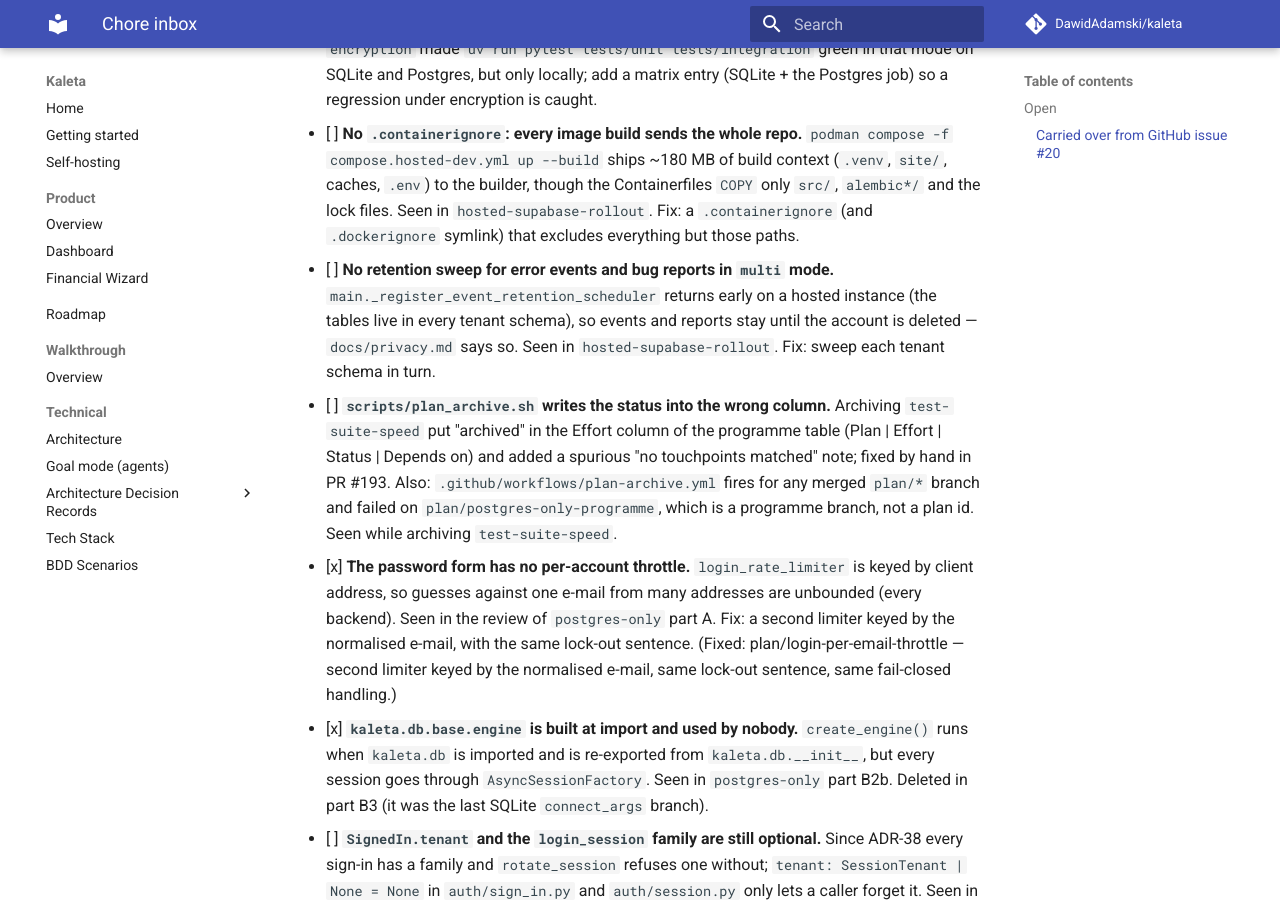
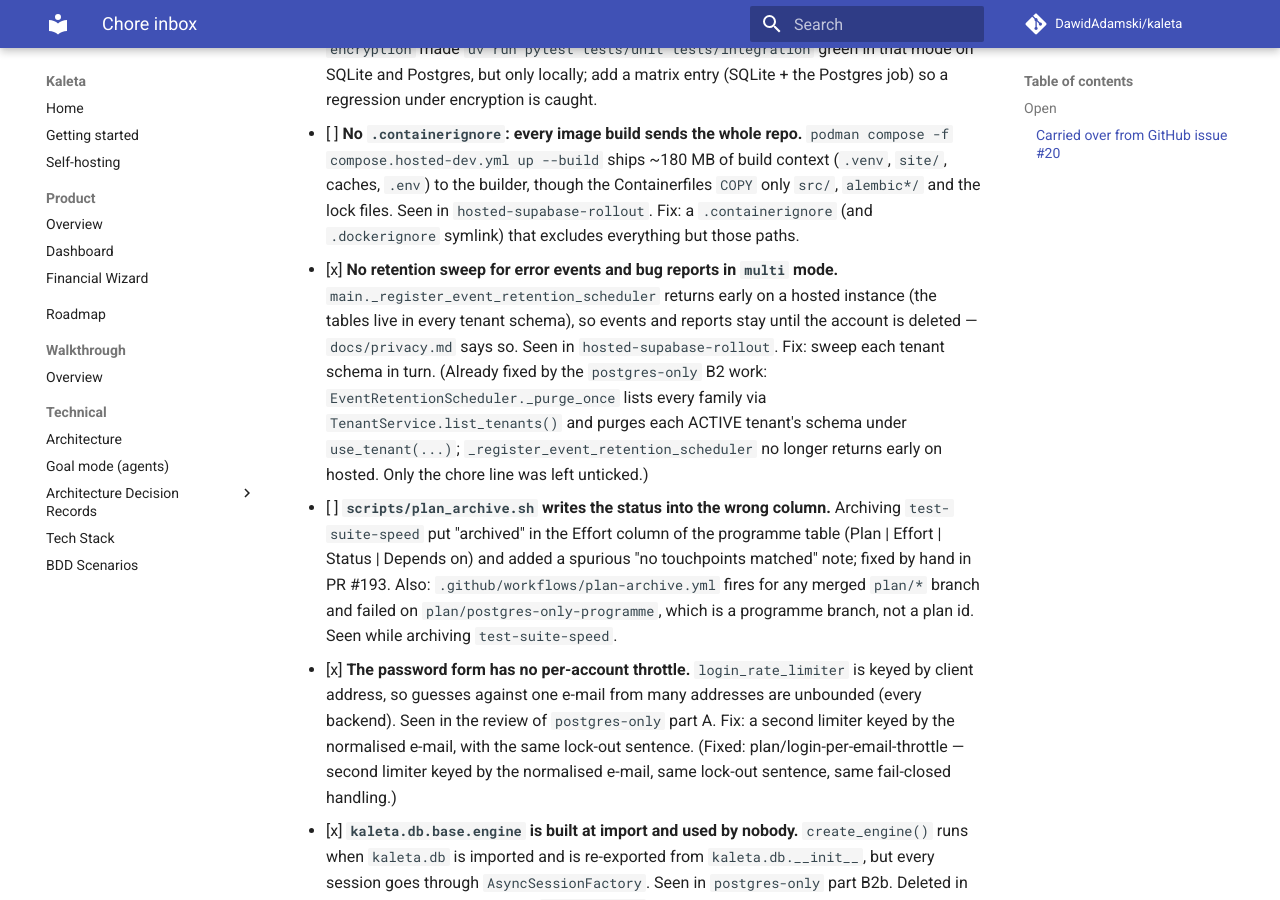
Before and after one commit to DawidAdamski/kaleta, an MkDocs documentation site: the page built from docs/plans/chores.md, in a window 1280 px wide and 900 px high, scrolled down 9981 px. Built offline with MkDocs 1.6.1 and Material for MkDocs 9.7.7, drawn with Linux system fonts in a browser that asks for light colours; comment, search, counter and statistics services are not loaded.

Commit message:
docs(chores): tick the multi-mode retention-sweep item (already fixed)
EventRetentionScheduler._purge_once already lists every family via
TenantService.list_tenants() and purges each ACTIVE tenant schema under
use_tenant(...); the scheduler registration no longer returns early on
hosted. The fix landed with the postgres-only B2 work; only the chore
line was left unticked. Docs-only.

Co-Authored-By: Claude Opus 4.8 <noreply@anthropic.com>

```diff
--- a/docs/plans/chores.md
+++ b/docs/plans/chores.md
@@ -487,11 +487,16 @@ check it still reproduces before acting on it.
       the Containerfiles `COPY` only `src/`, `alembic*/` and the lock files.
       Seen in `hosted-supabase-rollout`. Fix: a `.containerignore` (and
       `.dockerignore` symlink) that excludes everything but those paths.
-- [ ] **No retention sweep for error events and bug reports in `multi` mode.**
+- [x] **No retention sweep for error events and bug reports in `multi` mode.**
       `main._register_event_retention_scheduler` returns early on a hosted
       instance (the tables live in every tenant schema), so events and
       reports stay until the account is deleted — `docs/privacy.md` says so.
       Seen in `hosted-supabase-rollout`. Fix: sweep each tenant schema in turn.
+      (Already fixed by the `postgres-only` B2 work:
+      `EventRetentionScheduler._purge_once` lists every family via
+      `TenantService.list_tenants()` and purges each ACTIVE tenant's schema
+      under `use_tenant(...)`; `_register_event_retention_scheduler` no longer
+      returns early on hosted. Only the chore line was left unticked.)
 - [ ] **`scripts/plan_archive.sh` writes the status into the wrong column.**
       Archiving `test-suite-speed` put "archived" in the Effort column of the
       programme table (Plan | Effort | Status | Depends on) and added a
```
